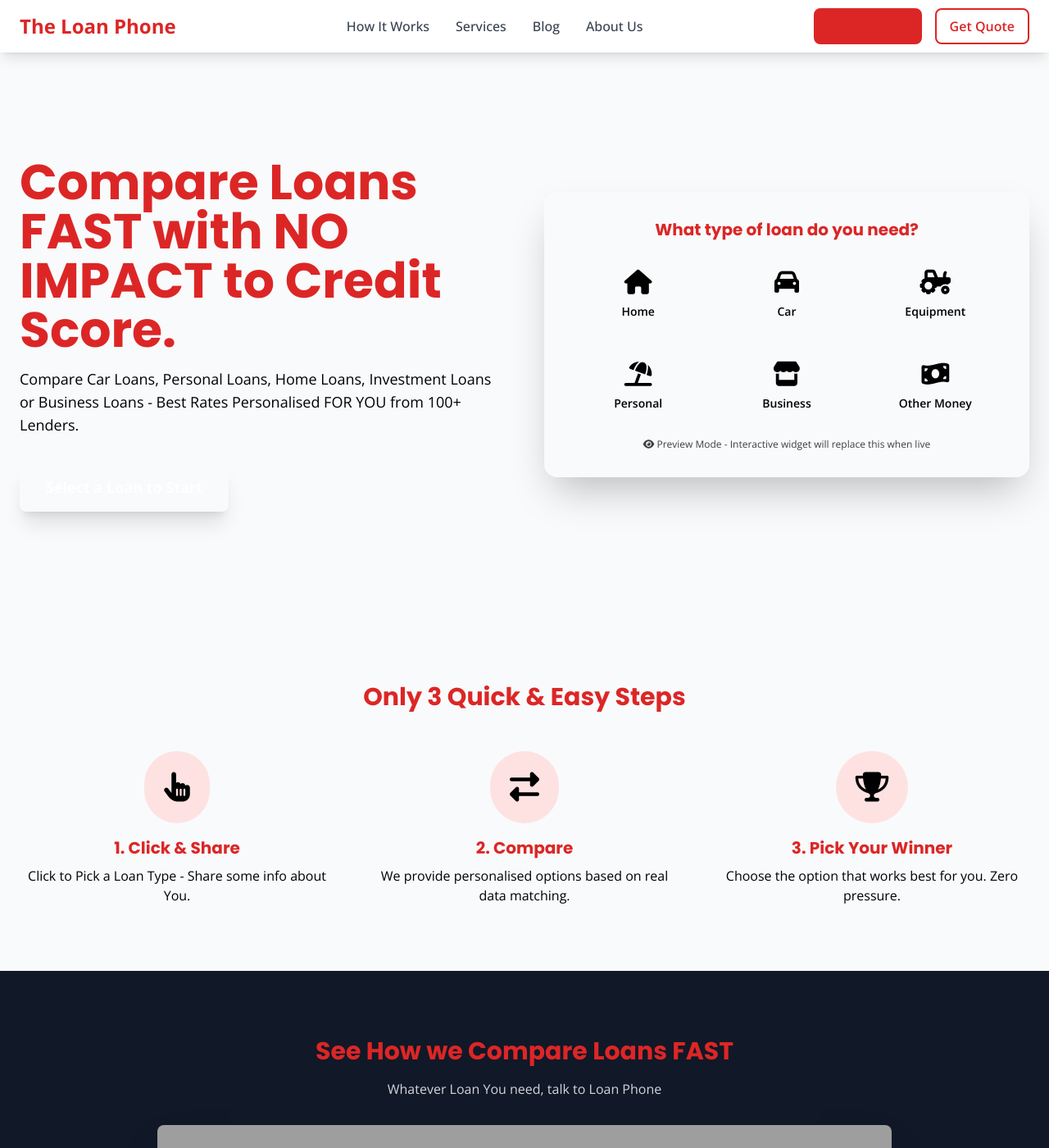
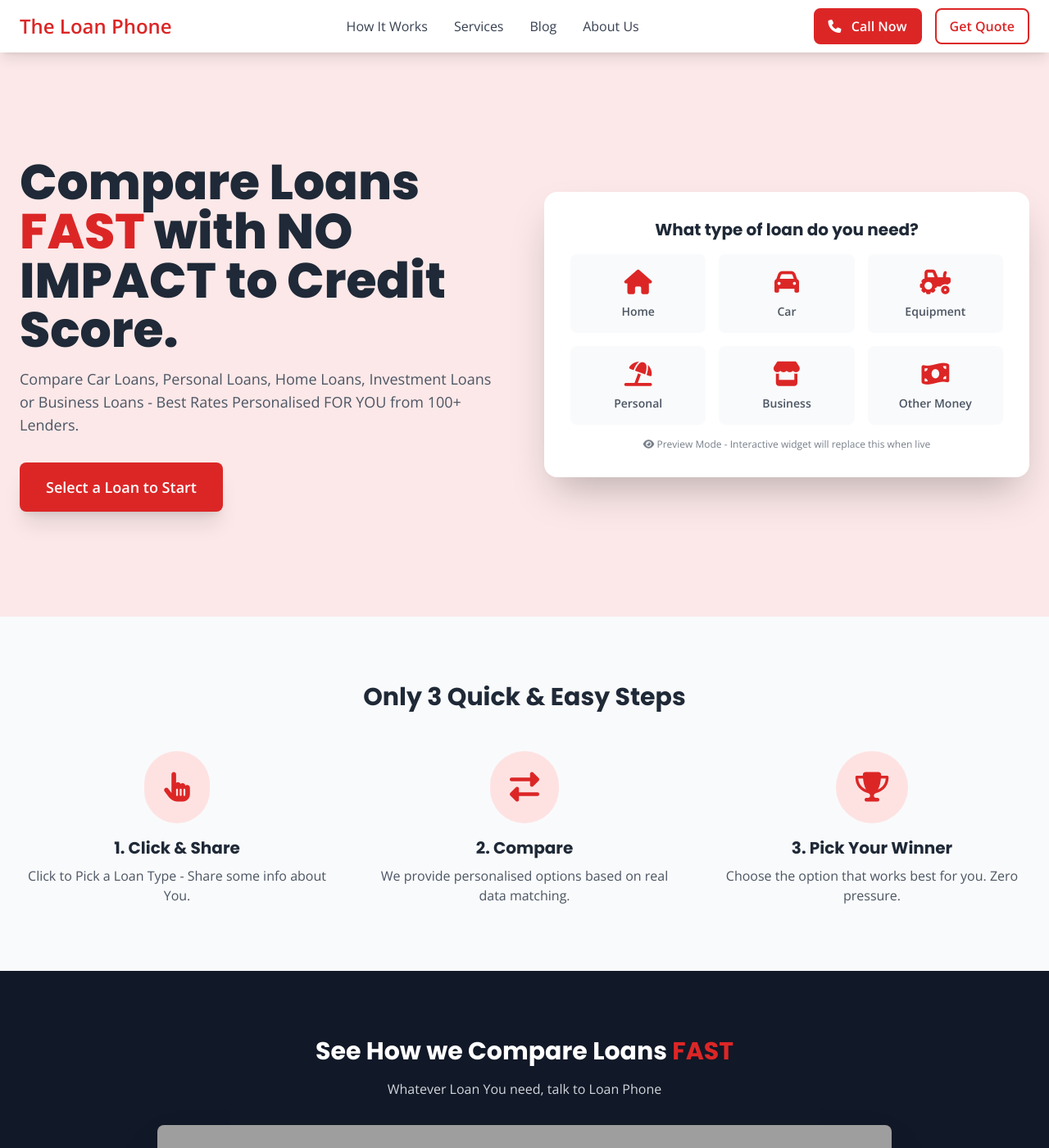
Before and after one commit to AMSumo9/loan-phone-website, a Jekyll site: the page built from index.md, in a window 1280 px wide and 1400 px high. Shown: the whole window at 82% size. Built offline with Jekyll 4.4.1, drawn with Linux system fonts in a browser that asks for light colours; nearby versions of some CDN libraries; grey boxes are pictures that could not be loaded.

Commit message:
Update default.html

```diff
--- a/_layouts/default.html
+++ b/_layouts/default.html
@@ -1,293 +1,193 @@
 <!DOCTYPE html>
-<html lang="en">
+<html lang="en" class="scroll-smooth">
 <head>
-    <style>
-/* TEMPORARY RED COLOR FORCE - REMOVE AFTER FIXING */
-header * { color: #DC2626 !important; }
-.text-2xl { color: #DC2626 !important; }
-h1, h2, h3 { color: #DC2626 !important; }
-.bg-red-600 { background-color: #DC2626 !important; }
-</style>
-    <meta charset="UTF-8">
-    <meta name="viewport" content="width=device-width, initial-scale=1.0">
+  <meta charset="UTF-8" />
+  <meta name="viewport" content="width=device-width, initial-scale=1" />
+
+  <title>{{ page.title | default: "The Loan Phone" }}</title>
 
   <!-- SEO Meta Tags -->
-    <title>{% if page.title %}{{ page.title }}{% else %}{{ site.seo.default_title }}{% endif %}</title>
-    <meta name="description" content="{% if page.meta_description %}{{ page.meta_description }}{% else %}{{ site.seo.default_description }}{% endif %}">
-    <meta name="keywords" content="{% if page.meta_keywords %}{{ page.meta_keywords }}{% else %}{{ site.seo.default_keywords }}{% endif %}">
+  <meta name="description" content="{{ page.meta_description | default: 'Need a Car Loan? Find the best rates personalized for you.' }}" />
+  <meta name="keywords" content="{{ page.meta_keywords | default: 'Car Loans, Auto Loans, Best Rates' }}" />
+  <meta name="author" content="{{ page.meta_author | default: 'The Loan Phone Team' }}" />
 
-    <!-- Open Graph / Facebook -->
-    <meta property="og:type" content="{% if page.og_type %}{{ page.og_type }}{% else %}website{% endif %}">
-    <meta property="og:url" content="{{ site.url }}{{ site.baseurl }}{{ page.url }}">
-    <meta property="og:title" content="{% if page.title %}{{ page.title }}{% else %}{{ site.seo.default_title }}{% endif %}">
-    <meta property="og:description" content="{% if page.meta_description %}{{ page.meta_description }}{% else %}{{ site.seo.default_description }}{% endif %}">
-    <meta property="og:image" content="{% if page.featured_image %}{{ site.url }}{{ site.baseurl }}/assets/images/{{ page.featured_image }}{% else %}{{ site.url }}{{ site.baseurl }}{{ site.seo.fallback_image }}{% endif %}">
+  <!-- Open Graph -->
+  <meta property="og:title" content="{{ page.og_title | default: page.title | default: 'The Loan Phone' }}" />
+  <meta property="og:description" content="{{ page.og_description | default: page.meta_description | default: '' }}" />
+  <meta property="og:type" content="{{ page.og_type | default: 'website' }}" />
+  <meta property="og:url" content="{{ page.url | absolute_url }}" />
+  <meta property="og:image" content="{{ page.og_image | default: '/assets/images/og-image.jpg' | absolute_url }}" />
 
-    <!-- Twitter -->
-    <meta property="twitter:card" content="summary_large_image">
-    <meta property="twitter:url" content="{{ site.url }}{{ site.baseurl }}{{ page.url }}">
-    <meta property="twitter:title" content="{% if page.title %}{{ page.title }}{% else %}{{ site.seo.default_title }}{% endif %}">
-    <meta property="twitter:description" content="{% if page.meta_description %}{{ page.meta_description }}{% else %}{{ site.seo.default_description }}{% endif %}">
-    <meta property="twitter:image" content="{% if page.featured_image %}{{ site.url }}{{ site.baseurl }}/assets/images/{{ page.featured_image }}{% else %}{{ site.url }}{{ site.baseurl }}{{ site.seo.fallback_image }}{% endif %}">
+  <!-- Twitter Card -->
+  <meta name="twitter:card" content="summary_large_image" />
+  <meta name="twitter:title" content="{{ page.twitter_title | default: page.title }}" />
+  <meta name="twitter:description" content="{{ page.twitter_description | default: page.meta_description }}" />
+  <meta name="twitter:image" content="{{ page.twitter_image | default: page.og_image | default: '/assets/images/twitter-image.jpg' | absolute_url }}" />
 
-    <!-- Favicon -->
-    <link rel="icon" type="image/x-icon" href="{{ site.baseurl }}/assets/images/favicon.ico">
-
-    <!-- CSS -->
+  <!-- Fonts and External Resources -->
+  <link rel="preconnect" href="https://fonts.googleapis.com" />
+  <link rel="preconnect" href="https://fonts.gstatic.com" crossorigin />
+  <link href="https://fonts.googleapis.com/css2?family=Open+Sans:wght@400;600&family=Poppins:wght@400;500;600;700;800&display=swap" rel="stylesheet" />
+  <link rel="stylesheet" href="https://cdnjs.cloudflare.com/ajax/libs/font-awesome/6.5.1/css/all.min.css" crossorigin="anonymous" referrerpolicy="no-referrer" />
   <script src="https://cdn.tailwindcss.com"></script>
-    <link rel="stylesheet" href="https://cdnjs.cloudflare.com/ajax/libs/font-awesome/6.5.1/css/all.min.css">
-    <link rel="preconnect" href="https://fonts.googleapis.com">
-    <link rel="preconnect" href="https://fonts.gstatic.com" crossorigin>
-    <link href="https://fonts.googleapis.com/css2?family=Poppins:wght@300;400;500;600;700&family=Open+Sans:wght@300;400;500;600;700&display=swap" rel="stylesheet">
-
-    <!-- Widget CSS (if live) -->
-    {% if site.features.loan_widget_live %}
-        <link rel="stylesheet" href="{{ site.features.widget_css }}">
-    {% endif %}
 
   <style>
     :root {
-            --primary-red: #DC2626 !important;
-            --dark-red: #B91C1C !important;
-            --light-red: #FEE2E2 !important;
+      --bg-primary: #ffffff;
+      --bg-secondary: #f9fafb;
+      --bg-accent: #fce8e8;
+      --text-primary: #1f2937;
+      --text-secondary: #4b5563;
+      --brand-red: #DC2626;
+      --brand-red-dark: #B91C1C;
     }
-
+    html.dark {
+      --bg-primary: #1f2937;
+      --bg-secondary: #374151;
+      --bg-accent: #374151;
+      --text-primary: #f9fafb;
+      --text-secondary: #d1d5db;
+    }
+    html.dark .features-heading,
+    html.dark .features-benefits-section h3,
+    html.dark .privacy-content h2,
+    html.dark .privacy-content h3 {
+      color: #ffffff;
+    }
     body {
       font-family: 'Open Sans', sans-serif;
+      background-color: var(--bg-primary);
+      color: var(--text-primary);
+      transition: background-color 0.3s, color 0.3s;
     }
-
     h1, h2, h3, h4, h5, h6 {
       font-family: 'Poppins', sans-serif;
     }
-
-        .hero-gradient {
-            background: linear-gradient(135deg, var(--primary-red) 0%, var(--dark-red) 100%);
+    .brand-red {
+      color: var(--brand-red) !important;
     }
-
-        .text-primary-red {
-            color: var(--primary-red) !important;
+    .bg-brand-red {
+      background-color: var(--brand-red) !important;
     }
-
-        .bg-primary-red {
-            background-color: var(--primary-red) !important;
+    .hover\:bg-brand-red-dark:hover {
+      background-color: var(--brand-red-dark) !important;
     }
-
-        .border-primary-red {
-            border-color: var(--primary-red) !important;
+    #back-to-top {
+      position: fixed;
+      bottom: 20px;
+      right: 20px;
+      opacity: 0;
+      visibility: hidden;
+      transform: translateY(20px);
+      transition: all 0.3s;
+      z-index: 100;
     }
-
-        .hover\:bg-primary-red:hover {
-            background-color: var(--primary-red) !important;
+    #back-to-top.active {
+      opacity: 1;
+      visibility: visible;
+      transform: translateY(0);
     }
-
-        /* Dark mode styles */
-        .dark {
-            background-color: #1a1a1a;
-            color: #e5e5e5;
+    .animate-on-scroll {
+      opacity: 0;
+      transform: translateY(20px);
+      transition: opacity 0.6s ease-out, transform 0.6s ease-out;
     }
-
-        .dark .bg-white {
-            background-color: #2d2d2d !important;
+    .animate-on-scroll.is-visible {
+      opacity: 1;
+      transform: translateY(0);
     }
-
-        .dark .text-gray-900 {
-            color: #e5e5e5 !important;
-        }
-
-        .dark .text-gray-700 {
-            color: #d1d5db !important;
-        }
-
-        .dark .text-gray-600 {
-            color: #9ca3af !important;
-        }
-
-        .dark .border-gray-200 {
-            border-color: #4b5563 !important;
-        }
-
-        .dark .bg-gray-50 {
-            background-color: #374151 !important;
-        }
-
-        .dark .bg-gray-100 {
-            background-color: #4b5563 !important;
-        }
-
-        /* Animation utilities */
-        .fade-in {
-            animation: fadeIn 0.6s ease-in-out;
-        }
-
-        @keyframes fadeIn {
-            from { opacity: 0; transform: translateY(20px); }
-            to { opacity: 1; transform: translateY(0); }
-        }
-
-        .slide-up {
-            animation: slideUp 0.8s ease-out;
-        }
-
-        @keyframes slideUp {
-            from { opacity: 0; transform: translateY(50px); }
-            to { opacity: 1; transform: translateY(0); }
+    .delay-1 { transition-delay: 0.1s; }
+    .delay-2 { transition-delay: 0.2s; }
+    .delay-3 { transition-delay: 0.3s; }
+    .mobile-nav { display: none; }
+    .mobile-nav.active { display: flex; }
+    @media (max-width: 768px) {
+      .desktop-nav { display: none; }
     }
   </style>
 </head>
-<body class="min-h-screen bg-gray-50">
-    <!-- Header -->
+
+<body class="bg-white text-gray-800">
   {% include header.html %}
 
-    <!-- Main Content -->
   <main>
     {{ content }}
   </main>
 
-    <!-- Footer -->
   {% include footer.html %}
 
-    <!-- JavaScript -->
   <script>
-        // Dark Mode Toggle
-        function toggleDarkMode() {
-            const body = document.body;
-            const isDark = body.classList.contains('dark');
-
-            if (isDark) {
-                body.classList.remove('dark');
-                localStorage.setItem('darkMode', 'false');
+    document.addEventListener('DOMContentLoaded', () => {
+      const themeToggles = document.querySelectorAll('#theme-toggle-desktop, #theme-toggle-mobile');
+      const htmlEl = document.documentElement;
+      const currentTheme = localStorage.getItem('theme') || 'light';
+      const updateIcon = (theme) => {
+        themeToggles.forEach(toggle => {
+          toggle.innerHTML = theme === 'dark' ? '<i class="fas fa-sun"></i>' : '<i class="fas fa-moon"></i>';
+        });
+      }
+      htmlEl.classList.add(currentTheme);
+      updateIcon(currentTheme);
+      themeToggles.forEach(toggle => {
+        toggle.addEventListener('click', () => {
+          if (htmlEl.classList.contains('dark')) {
+            htmlEl.classList.remove('dark');
+            localStorage.setItem('theme', 'light');
+            updateIcon('light');
           } else {
-                body.classList.add('dark');
-                localStorage.setItem('darkMode', 'true');
-            }
-        }
-
-        // Initialize dark mode from localStorage
-        document.addEventListener('DOMContentLoaded', function() {
-            const darkMode = localStorage.getItem('darkMode');
-            if (darkMode === 'true') {
-                document.body.classList.add('dark');
-            }
-        });
-
-        // Smooth scroll for anchor links
-        document.addEventListener('DOMContentLoaded', function() {
-            const anchorLinks = document.querySelectorAll('a[href^="#"]');
-
-            anchorLinks.forEach(function(link) {
-                link.addEventListener('click', function(e) {
-                    const targetId = this.getAttribute('href');
-
-                    // Don't interfere with modal triggers
-                    if (targetId === '#' || this.onclick) {
-                        return;
-                    }
-
-                    const targetElement = document.querySelector(targetId);
-
-                    if (targetElement) {
-                        e.preventDefault();
-                        targetElement.scrollIntoView({
-                            behavior: 'smooth',
-                            block: 'start'
-                        });
+            htmlEl.classList.add('dark');
+            localStorage.setItem('theme', 'dark');
+            updateIcon('dark');
           }
         });
       });
-        });
-
-        // Back to top functionality
-        function scrollToTop() {
-            window.scrollTo({
-                top: 0,
-                behavior: 'smooth'
+      const mobileMenuButton = document.getElementById('mobile-menu-button');
+      const mobileMenu = document.getElementById('mobile-menu');
+      if(mobileMenuButton && mobileMenu) {
+        mobileMenuButton.addEventListener('click', () => {
+          mobileMenu.classList.toggle('active');
         });
       }
-
-        // Show/hide back to top button
-        window.addEventListener('scroll', function() {
-            const backToTop = document.getElementById('back-to-top');
-            if (backToTop) {
-                if (window.pageYOffset > 300) {
-                    backToTop.style.display = 'block';
+      const backToTopButton = document.getElementById('back-to-top');
+      if(backToTopButton){
+        window.addEventListener('scroll', () => {
+          if (window.scrollY > 300) {
+            backToTopButton.classList.add('active');
           } else {
-                    backToTop.style.display = 'none';
-                }
+            backToTopButton.classList.remove('active');
           }
         });
-
-        // Intersection Observer for animations
-        document.addEventListener('DOMContentLoaded', function() {
-            const animatedElements = document.querySelectorAll('[data-animate]');
-
-            const observer = new IntersectionObserver(function(entries) {
-                entries.forEach(function(entry) {
+        backToTopButton.addEventListener('click', () => {
+          window.scrollTo({ top: 0, behavior: 'smooth' });
+        });
+      }
+      const observer = new IntersectionObserver((entries) => {
+        entries.forEach(entry => {
           if (entry.isIntersecting) {
-                        const element = entry.target;
-                        const animation = element.getAttribute('data-animate');
-                        element.classList.add(animation);
-                        observer.unobserve(element);
+            entry.target.classList.add('is-visible');
           }
         });
-            }, {
-                threshold: 0.1,
-                rootMargin: '0px 0px -50px 0px'
+      }, { threshold: 0.1 });
+      const elementsToAnimate = document.querySelectorAll('.animate-on-scroll');
+      elementsToAnimate.forEach(el => observer.observe(el));
+      const supportLink = document.getElementById('support-link');
+      const supportModal = document.getElementById('support-modal');
+      const modalCloseBtn = document.getElementById('modal-close');
+      if(supportLink && supportModal && modalCloseBtn){
+        supportLink.addEventListener('click', (e) => {
+          e.preventDefault();
+          supportModal.style.display = 'flex';
         });
-
-            animatedElements.forEach(function(element) {
-                observer.observe(element);
+        modalCloseBtn.addEventListener('click', () => {
+          supportModal.style.display = 'none';
         });
-        });
-
-        // *** MODAL FUNCTIONS - ADDED FOR SUPPORT POPUP ***
-        window.openSupportModal = function() {
-            const modal = document.getElementById('support-modal');
-            if (modal) {
-                modal.style.display = 'block';
-                document.body.style.overflow = 'hidden';
+        supportModal.addEventListener('click', (e) => {
+          if (e.target === supportModal) {
+            supportModal.style.display = 'none';
           }
-        };
-
-        window.closeSupportModal = function() {
-            const modal = document.getElementById('support-modal');
-            if (modal) {
-                modal.style.display = 'none';
-                document.body.style.overflow = 'auto';
-            }
-        };
-
-        // Close modal when clicking outside or ESC
-        window.onclick = function(event) {
-            const modal = document.getElementById('support-modal');
-            if (event.target === modal) closeSupportModal();
-        }
-
-        document.addEventListener('keydown', function(event) {
-            if (event.key === 'Escape') closeSupportModal();
-        });
-    </script>
-
-    <!-- Widget JavaScript (if live) -->
-    {% if site.features.loan_widget_live %}
-        <script src="{{ site.features.widget_js }}"></script>
-        <script>
-            // Initialize widget when DOM is ready
-            document.addEventListener('DOMContentLoaded', function() {
-                if (typeof LoanOptionsWidget !== 'undefined') {
-                    LoanOptionsWidget.init({
-                        partnerId: '{{ site.features.partner_id }}',
-                        sourceUrl: '{{ site.features.source_url }}',
-                        container: '#loan-widget-container'
         });
       }
     });
   </script>
-    {% endif %}
-
-    <!-- Development only validation -->
-    {% unless jekyll.environment == "production" %}
-        {% include content-validation.html %}
-        {% include site-health.html %}
-    {% endunless %}
 </body>
 </html>
```
Lines whose indentation alone changed are shown as unchanged.
